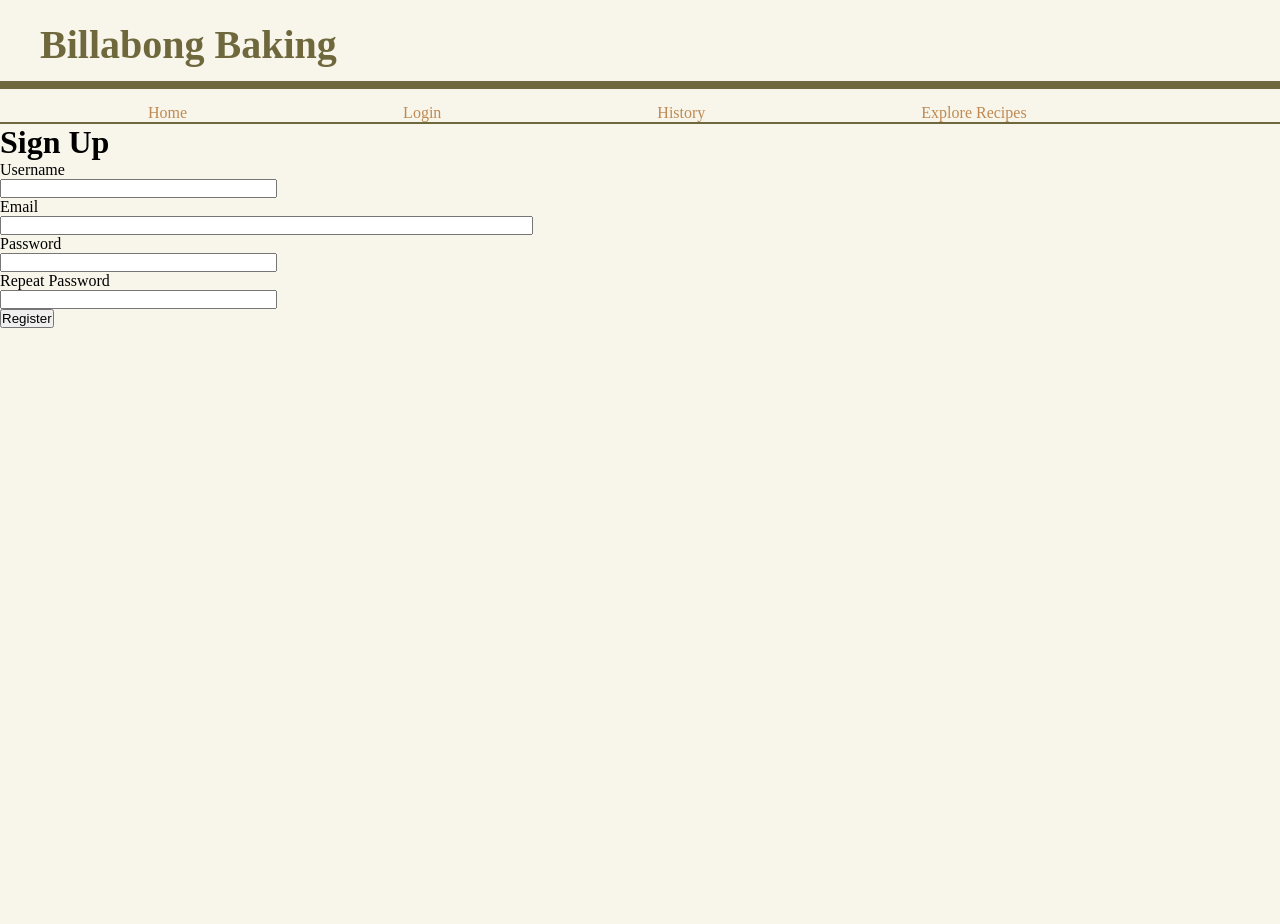
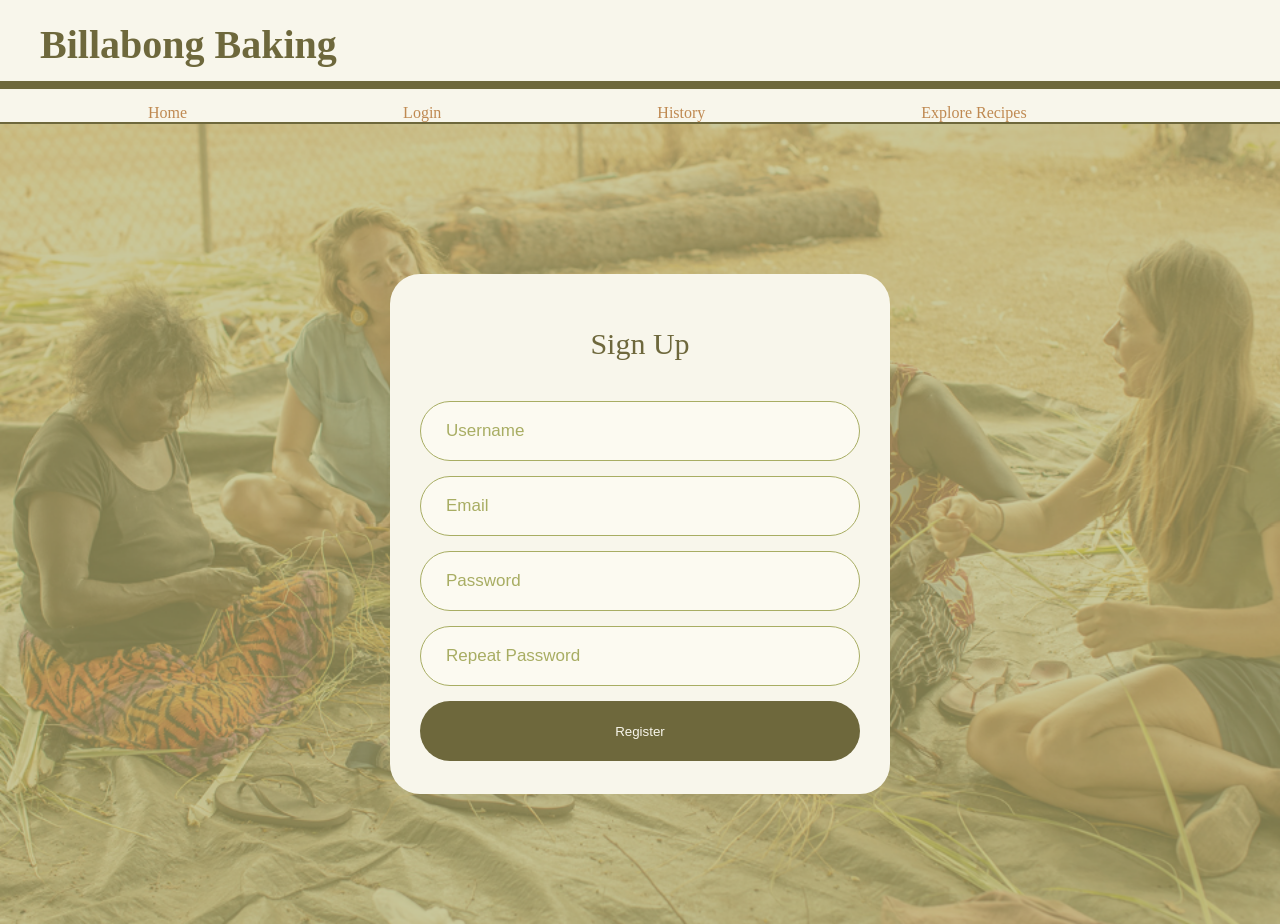
Before and after one commit to emma-cambridge/10CT_Web_Apps, a Flask app: page /register in a window 1280 px wide. Before the commit the page ends 328 px from the top, so only its background shows below. Run offline with Flask 3, Linux system fonts and the light colour scheme.

Commit message:
Finished Log in and Sign up pages

```diff
--- a/app/static/style.css
+++ b/app/static/style.css
@@ -161,39 +168,108 @@ hr {
   to {opacity: 1}
 }
 
-/* Log In Page */
+/* Log In/Register Page */
 .sign-in {
   display: flex;
   justify-content: center;
   align-items: center;
-  min-height: 80vh;
+  min-height: 100vh;
   background-image: url('/static/images/login_background.png');
-  color: #F8F6EB;
+  background-size: cover;
+  background-position: center;
+  background-repeat: no-repeat;
 }
 
 .log-in-box {
   display: flex;
   justify-content: center;
   flex-direction: column;
+  border-radius: 30px;
+  margin-top: 20px;
   width: 440px;
-  height: 480px;
+  height: 420px;
   padding: 30px;
+  background-color:#F8F6EB;
 }
 
-.input-box {
+.register-box {
+  display: flex;
+  justify-content: center;
+  flex-direction: column;
+  border-radius: 30px;
+  margin-top: 20px;
+  width: 500px;
+  height: 520px;
+  padding: 30px;
+  background-color:#F8F6EB;
+}
+
+.login-header {
+  text-align: center;
+  margin: 20px 0 40px 0;
+}
+
+.login-header header{
+  color:#6E683C;
+  font-size: 30px;
+}
+
+.input-box .input-field {
   width: 100%;
   height: 60px;
   font-size: 17px;
   padding: 0 25px;
   margin-bottom: 15px;
   border-radius: 30px;
-  border: none;
-  box-shadow: 0px 5px 10px 1px #BF8951;
+  border: 1.5px solid #a8ad63;
+  background: #FCFAF1;
   outline: none;
-  transition: .3s;
+  color:#6E683C;
 }
 
-/* Experimental */
+::placeholder {
+  color:#a8ad63;
+}
+
+.remember-me {
+  display: flex;
+  justify-content: space-between;
+  margin-bottom: 40px;
+}
+
+.remember-me section {
+  display: flex;
+  align-items: center;
+  font-size: 14px;
+  color:#6E683C;
+  text-decoration: none;
+}
+
+.remember-me a {
+  text-decoration: none;
+  color:#6E683C;
+}
+
+.remember-me a:hover {
+  text-decoration: underline;
+  color:#BF8951;
+}
+
+.submit-btn {
+  width: 100%;
+  height: 60px;
+  background:#6E683C;
+  border: none;
+  border-radius: 30px;
+  cursor: pointer;
+  color:#F8F6EB;
+}
+
+.submit-btn:hover {
+  background:#a8ad63;
+}
+
+/* Explore */
 .filterDiv {
   display: none;
 }
--- a/app/templates/index.html
+++ b/app/templates/index.html
@@ -1,7 +1,7 @@
 {% extends "base.html" %}
 
 {% block content %}
-    <section class="section-1">
+    <section class="section1">
         <h1>Start Eating Local</h1>
         <p>Australia has a rich food culture spanning over 60,000 years, relying on seasonal, native produce to nourish communities.</p>
         <p>Here at Billabong Baking we believe in eating local to reduce our environmental impact, connect to indigenous culture, save money, and improve our nutritional health. We collect delicious recipes from all over the internet which use native Australian ingredients for you to search through.</p>
--- a/app/templates/recipe_templates/cordial.html
+++ /dev/null
@@ -1,5 +0,0 @@
-{% extends "recipe_base.html" %}
-
-{% block content %}
-    <h1>Cordial</h1>
-{% endblock %}
--- a/app/templates/register.html
+++ b/app/templates/register.html
@@ -1,37 +1,37 @@
 {% extends "base.html" %}
 
 {% block content %}
-    <h1>Sign Up</h1>
+    <section class="sign-in">
+        <div class="register-box">
+            <div class="login-header"><header>Sign Up</header></div>
             <form action="" method="post">
                 {{ form.hidden_tag() }}
-        <p>
-            {{ form.username.label }}<br>
-            {{ form.username(size=32) }}<br>
+                <div class="input-box">
+                    {{ form.username(size=32, placeholder="Username", class_="input-field") }}<br>
                     {% for error in form.username.errors %}
                     <span style="color: red;">[{{ error }}]</span>
                     {% endfor %}
-        </p>
-        <p>
-            {{ form.email.label }}<br>
-            {{ form.email(size=64) }}<br>
+                </div>
+                <div class="input-box">
+                    {{ form.email(size=64, placeholder="Email", class_="input-field") }}<br>
                     {% for error in form.email.errors %}
                     <span style="color: red;">[{{ error }}]</span>
                     {% endfor %}
-        </p>
-        <p>
-            {{ form.password.label }}<br>
-            {{ form.password(size=32) }}<br>
+                </div>
+                <div class="input-box">
+                    {{ form.password(size=32, placeholder="Password", class_="input-field") }}<br>
                     {% for error in form.password.errors %}
                     <span style="color: red;">[{{ error }}]</span>
                     {% endfor %}
-        </p>
-        <p>
-            {{ form.password2.label }}<br>
-            {{ form.password2(size=32) }}<br>
+                </div>
+                <div class="input-box">
+                    {{ form.password2(size=32, placeholder="Repeat Password", class_="input-field") }}<br>
                     {% for error in form.password2.errors %}
                     <span style="color: red;">[{{ error }}]</span>
                     {% endfor %}
-        </p>
-        <p>{{ form.submit() }}</p>
+                </div>
+                <div class="input-submit">{{ form.submit(class_="submit-btn")}}</div>
             </form>
+        </div>
+    </section>
 {% endblock %}
```
Also changed, not shown: other parts of app/static/style.css (+20 -13 lines), app/templates/login.html (+10 -10 lines). Lines whose indentation alone changed are shown as unchanged.
